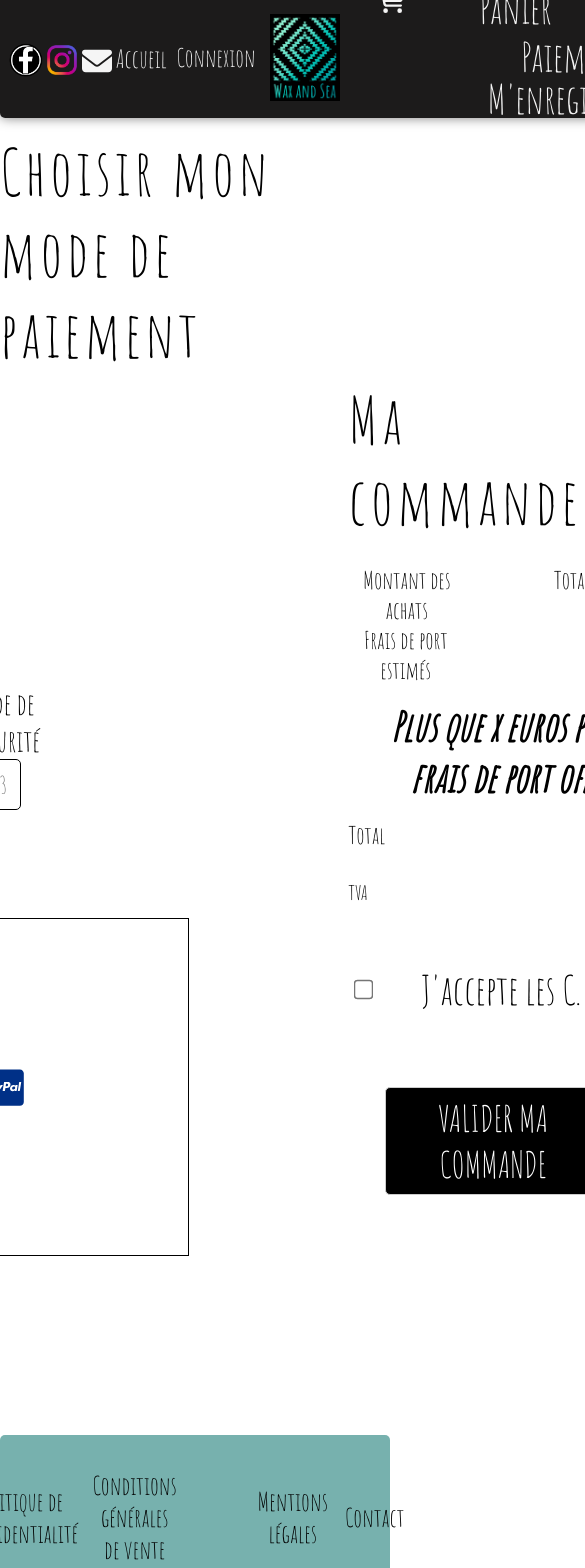
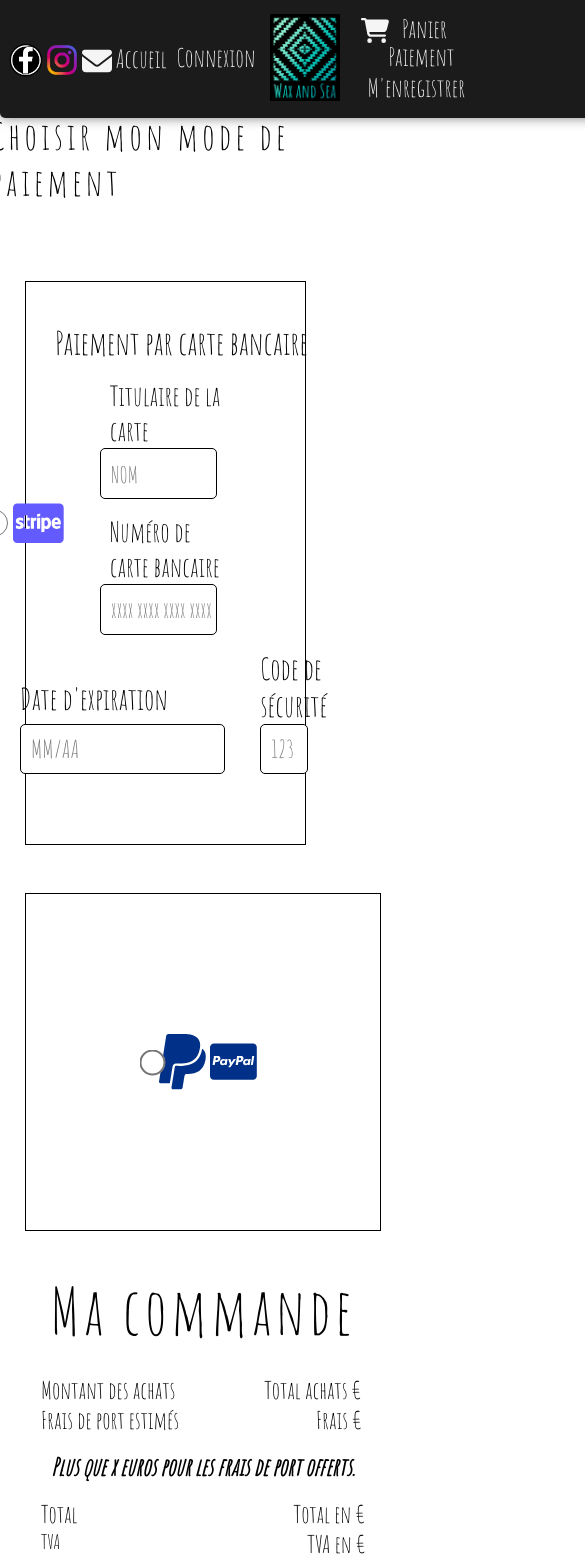
Before and after one commit to tristanlaulanie/waxandsea-front-dashboard, a React (Create React App) app: page /paiement in a window 390 px wide. Shown: the top 1568 px of the page, 585 px wide, since content can reach past the window. Built offline with nearby package versions, Linux system fonts and the light colour scheme.

Commit message:
accueil:responsive:done

```diff
--- /dev/null
+++ b/src/components/Contact/ContactResponsive.css
@@ -0,0 +1,13 @@
+@media screen and (width <= 715px) {
+    #sujet {
+        position: relative;
+        width: 32vw;
+    }
+}
+
+@media screen and (width <= 660px) {
+    #msg {
+        position: relative;
+        width: 75vw;
+    }
+}
--- a/src/components/Contact/index.js
+++ b/src/components/Contact/index.js
@@ -1,5 +1,7 @@
 import React from "react";
+// CSS
 import "./Contact.css";
+import "./ContactResponsive.css";
 
 function Contact() {
   return (
--- a/src/components/Footer/Footer.css
+++ b/src/components/Footer/Footer.css
@@ -3,7 +3,7 @@
     margin-right: 1em;
 }
 
-footer {
+#footer_container {
     position: relative;
     background-color:rgb(119,177,174);
     padding: 0 3em;
--- a/src/components/Footer/index.js
+++ b/src/components/Footer/index.js
@@ -12,7 +12,7 @@ import { Link } from "react-router-dom";
 
 function Footer() {
   return (
-    <footer>
+    <footer id="footer_container">
       <ul class="policies-contact-footer">
         <li id="policie-link">Politique de confidentialité</li>
         <li>Conditions générales de vente</li>
--- a/src/components/Paiement/Paiement.css
+++ b/src/components/Paiement/Paiement.css
@@ -14,10 +14,10 @@
     padding-bottom: 50vh;
 }
 
-h2 {
-    margin-bottom: 5vh;
+#choose_paiement {
+    margin-bottom: 9vh;
     text-align: left;
-    font-size: 2.1em;
+    font-size: 4em;
     font-family: 'Amatic SC', cursive;
 }
 
--- /dev/null
+++ b/src/components/Paiement/PaiementResponsive.css
@@ -0,0 +1,138 @@
+@media screen and (width <= 1200px){
+    #command_details {
+        position: relative;
+        left: -3em;
+    }
+}
+
+@media screen and (width <= 1100px) {
+    .paypal_card {
+        padding: 80px 120px;
+    }
+}
+
+@media screen and (width <= 1030px) {
+    #paiement-card {
+        padding: 40px;
+        width: 52vw;
+    }
+
+    #paiement_system {
+        position: relative;
+        left: 2em;
+        width:
+    }
+
+    #paiement_icon {
+        width: 10vw;
+        height: 10vh;
+        margin-left: 1.5vw;
+        margin-right: 1vw;
+    }
+}
+
+@media screen and (width <= 860px) {
+    #paiement-card {
+        padding: 40px;
+        width: 60vw;
+    }
+
+    #paiement_system {
+        position: relative;
+        left: 3em;
+    }
+
+    #paiement_icon {
+        width: 10vw;
+        height: 10vh;
+        margin-left: 1.5vw;
+        margin-right: 1vw;
+    }
+}
+
+@media screen and (width <= 800px) {
+    .Paiement {
+        position: relative;
+        top: 20em;
+        margin-bottom: 46vh;
+    }
+
+    #paiement_container {
+        display: flex;
+        flex-direction: column;
+        align-items: center;
+        justify-content: center;
+        position: relative;
+        right: 2em;
+    }
+
+    #cardholder,
+    #cardnumber,
+    #cardholder_input,
+    #cardnumber_input {
+        width: 30vw;
+        position: relative;
+        left: 2em;
+    }
+
+    #expirydate {
+        position: relative;
+        top: 1em;
+    }
+
+    #paiement_icon_check {
+        position: relative;
+        left: 0.8em;
+    }
+
+    #command_details {
+        position: relative;
+        left: 2em;
+        bottom: 20vh;
+    }
+}
+
+
+@media screen and (width <= 695px) {
+    .Paiement {
+        position: relative;
+        left: -0.2em;
+    }
+    #choose_paiement {
+        font-size: 3em;
+    }
+
+    #paiement_date_code {
+        position: relative;
+        left: -2em;
+    }
+}
+
+@media screen and (width <= 550px) {
+    .Paiement {
+        position: relative;
+        left: -0.5em;
+        display: flex;
+        flex-direction: column;
+        align-items: center;
+        justify-content: center;
+    }
+
+    #paiement-card {
+        padding: 40px;
+        width: 72vw;
+    }
+
+    #choose_paiement {
+        font-size: 2.3em;
+    }
+
+    #paiement_icon_check {
+        position: relative;
+        bottom: 2.5em;
+    }
+
+    #paiement_icon {
+        width: 13vw;
+    }
+}
--- a/src/components/Paiement/index.js
+++ b/src/components/Paiement/index.js
@@ -1,5 +1,7 @@
 import React, { useState } from "react";
+// CSS
 import "./Paiement.css";
+import "./PaiementResponsive.css";
 import { FontAwesomeIcon } from "@fortawesome/react-fontawesome";
 import { faCcStripe } from "@fortawesome/free-brands-svg-icons";
 import { faPaypal } from "@fortawesome/free-brands-svg-icons";
@@ -73,8 +75,8 @@ function Paiement() {
 
   return (
     <div className="Paiement">
-      <h2>Choisir mon mode de paiement</h2>
-      <main>
+      <h2 id="choose_paiement">Choisir mon mode de paiement</h2>
+      <main id="paiement_container">
         <span id="paiement_system">
           <container id="paiement-card">
             <span id="paiement_icon_check">
@@ -88,7 +90,7 @@ function Paiement() {
             </span>
             <span id="paiement_infos">
               <h3>Paiement par carte bancaire</h3>
-              <h4>Titulaire de la carte</h4>
+              <h4 id="cardholder">Titulaire de la carte</h4>
               <input
                 id="cardholder_input"
                 type="text"
@@ -99,7 +101,7 @@ function Paiement() {
               {nomError && (
                 <div className="error-message_paiement">{nomError}</div>
               )}
-              <h4>Numéro de carte bancaire</h4>
+              <h4 id="cardnumber">Numéro de carte bancaire</h4>
               <input
                 id="cardnumber_input"
                 type="text"
@@ -112,7 +114,7 @@ function Paiement() {
               )}
               <span id="paiement_date_code">
                 <span id="paiement_date">
-                  <h4>Date d'expiration</h4>
+                  <h4 id="expirydate">Date d'expiration</h4>
                   <input
                     type="text"
                     placeholder="MM/AA"
--- a/src/components/Panier/PanierResponsive.css
+++ b/src/components/Panier/PanierResponsive.css
@@ -37,7 +37,7 @@
         left: -0.5em;
     }
 
-    p {
+    .prix, .quantite{
         font-size: 40px;
         position: relative;
         left: 0.8em;
```
